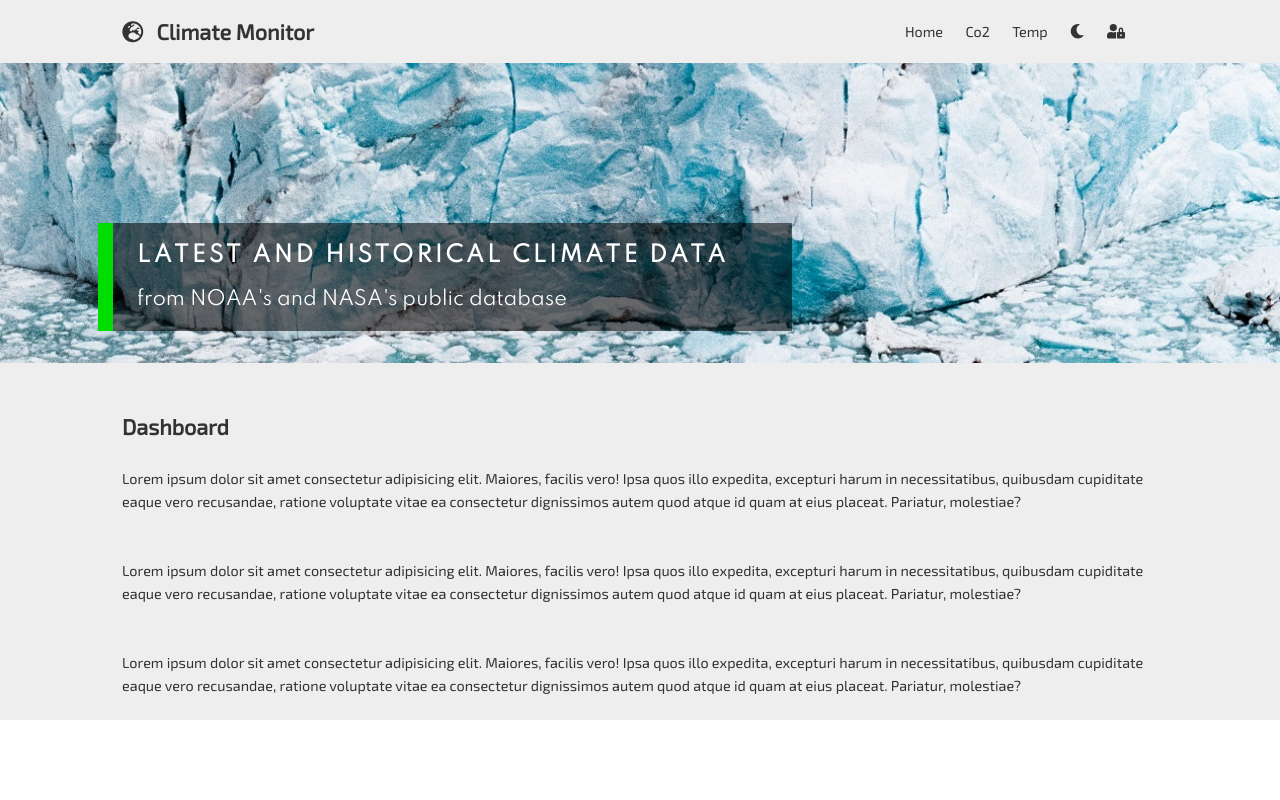
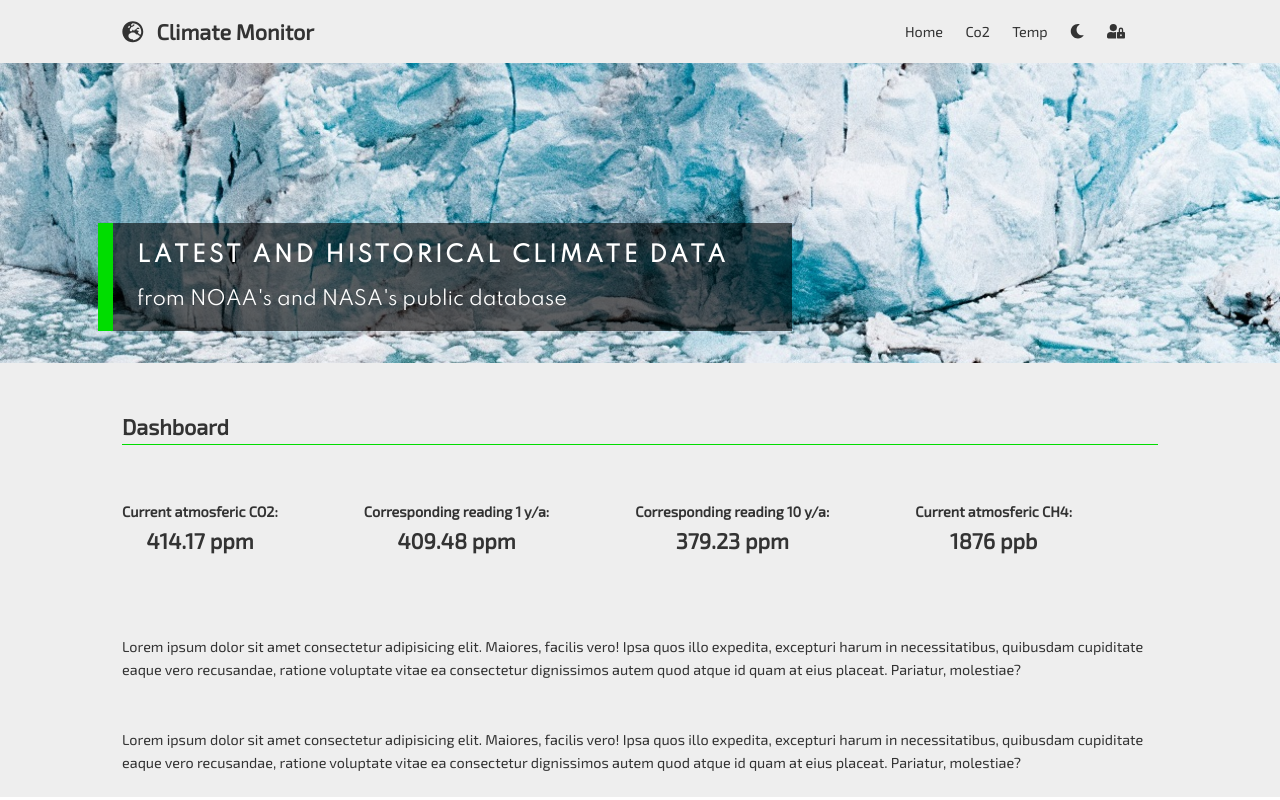
Before and after one commit to TomaszPietrzykowski/climate-monitor-archive, a React (Create React App) app: page / in a window 1280 px wide. Built offline with nearby package versions, Linux system fonts and the light colour scheme.

Commit message:
current carbon component added

```diff
--- a/public/index.html
+++ b/public/index.html
@@ -10,8 +10,8 @@
       content="Latest and historical climate data monitor"
     />
     <script
-      src="https://kit.fontawesome.com/d665e54522.js"
-      crossorigin="anonymous"
+      type="text/javascript"
+      src="https://www.climatelevels.org/graphs/js/co2.php?theme=grid-light&pid=2degreesinstitute"
     ></script>
     <title>Climate Monitor</title>
   </head>
--- /dev/null
+++ b/src/components/CurrentCarbon.js
@@ -0,0 +1,41 @@
+import React from "react"
+
+const CurrentCarbon = () => {
+  return (
+    <div>
+      <div
+        className="my-2"
+        style={{
+          display: "flex",
+          alignItems: "center",
+          justifyContent: "space-between",
+          textAlign: "center"
+        }}
+      >
+        <div>
+          <h4>Current atmosferic CO2:</h4>
+          <h2> 414.17 ppm</h2>
+        </div>
+        <div>
+          <h4>Corresponding reading 1 y/a:</h4>
+          <h2>409.48 ppm</h2>
+        </div>
+        <div>
+          <h4>Corresponding reading 10 y/a:</h4>
+          <h2>379.23 ppm</h2>
+        </div>
+        <div>
+          <h4>Current atmosferic CH4:</h4>
+          <h2> 1876 ppb</h2>
+        </div>
+        <script
+          type="text/javascript"
+          src="https://www.climatelevels.org/graphs/js/co2.php?theme=grid-light&pid=2degreesinstitute"
+        ></script>
+        <div id="co2-widget-container"></div>
+      </div>
+    </div>
+  )
+}
+
+export default CurrentCarbon
--- a/src/components/Dashboard.js
+++ b/src/components/Dashboard.js
@@ -1,5 +1,6 @@
 import React, { useContext } from "react"
 import { ThemeContext } from "../contexts/ThemeContext"
+import CurrentCarbon from "./CurrentCarbon"
 
 const Dashboard = () => {
   const { isDarkMode, dark, light } = useContext(ThemeContext)
@@ -10,15 +11,11 @@ const Dashboard = () => {
         <div className="dashboard">
           <br />
           <br />
-          <h2>Dashboard</h2>
+          <h2 style={{ borderBottom: `1px solid ${theme.accent}` }}>
+            Dashboard
+          </h2>
           <br />
-          <p>
-            Lorem ipsum dolor sit amet consectetur adipisicing elit. Maiores,
-            facilis vero! Ipsa quos illo expedita, excepturi harum in
-            necessitatibus, quibusdam cupiditate eaque vero recusandae, ratione
-            voluptate vitae ea consectetur dignissimos autem quod atque id quam
-            at eius placeat. Pariatur, molestiae?
-          </p>
+          <CurrentCarbon />
           <br />
           <br />
           <p>
--- a/src/contexts/ThemeContext.js
+++ b/src/contexts/ThemeContext.js
@@ -10,7 +10,7 @@ class ThemeContexProvider extends Component {
       bgPrimary: "#eee",
       bgSecondary: "#333",
       accent: "#0d0",
-      showcaseInfoBg: "rgba(0,0,0,0.55)"
+      showcaseInfoBg: "rgba(0,0,0,0.6)"
     },
     dark: {
       text: "#ddd",
```
